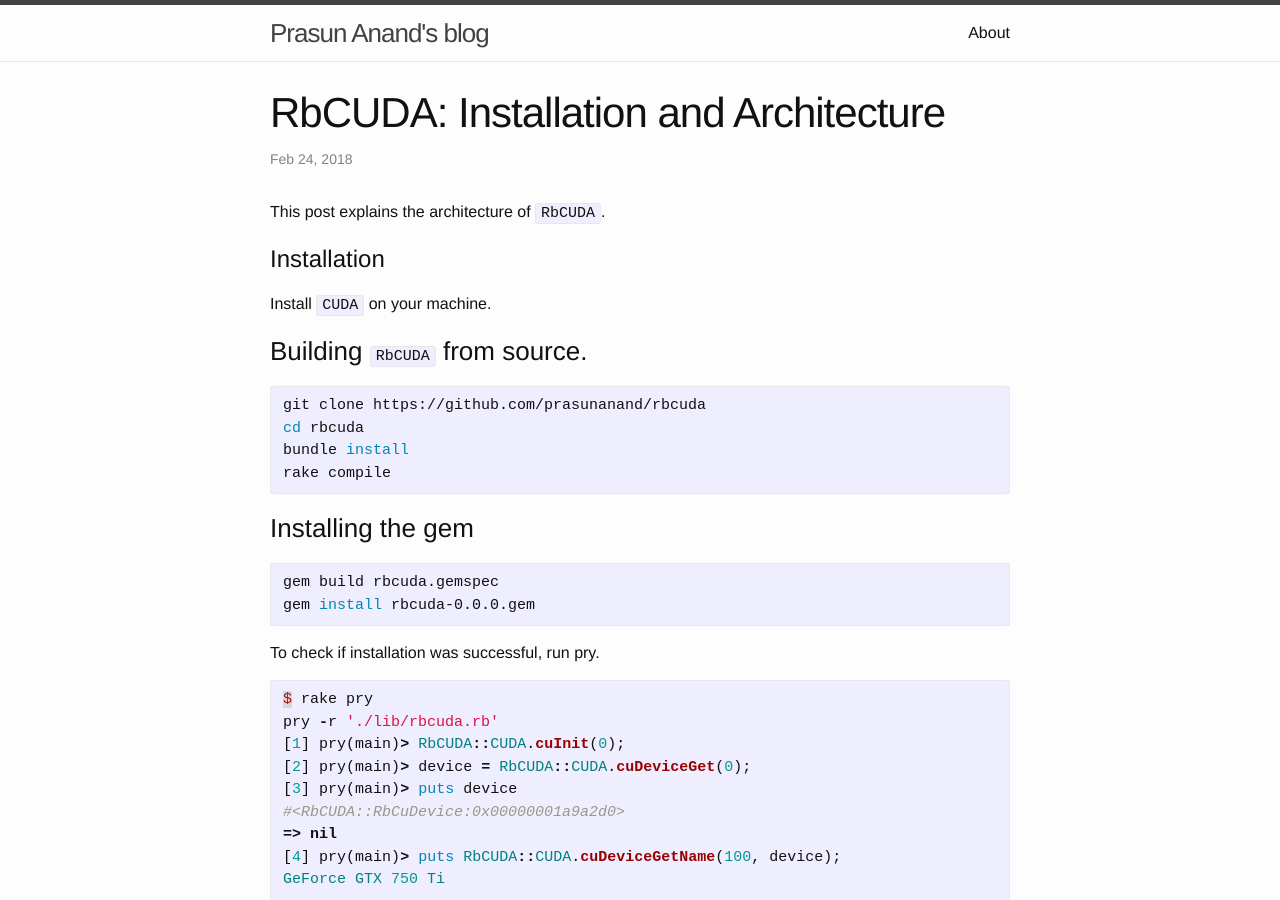
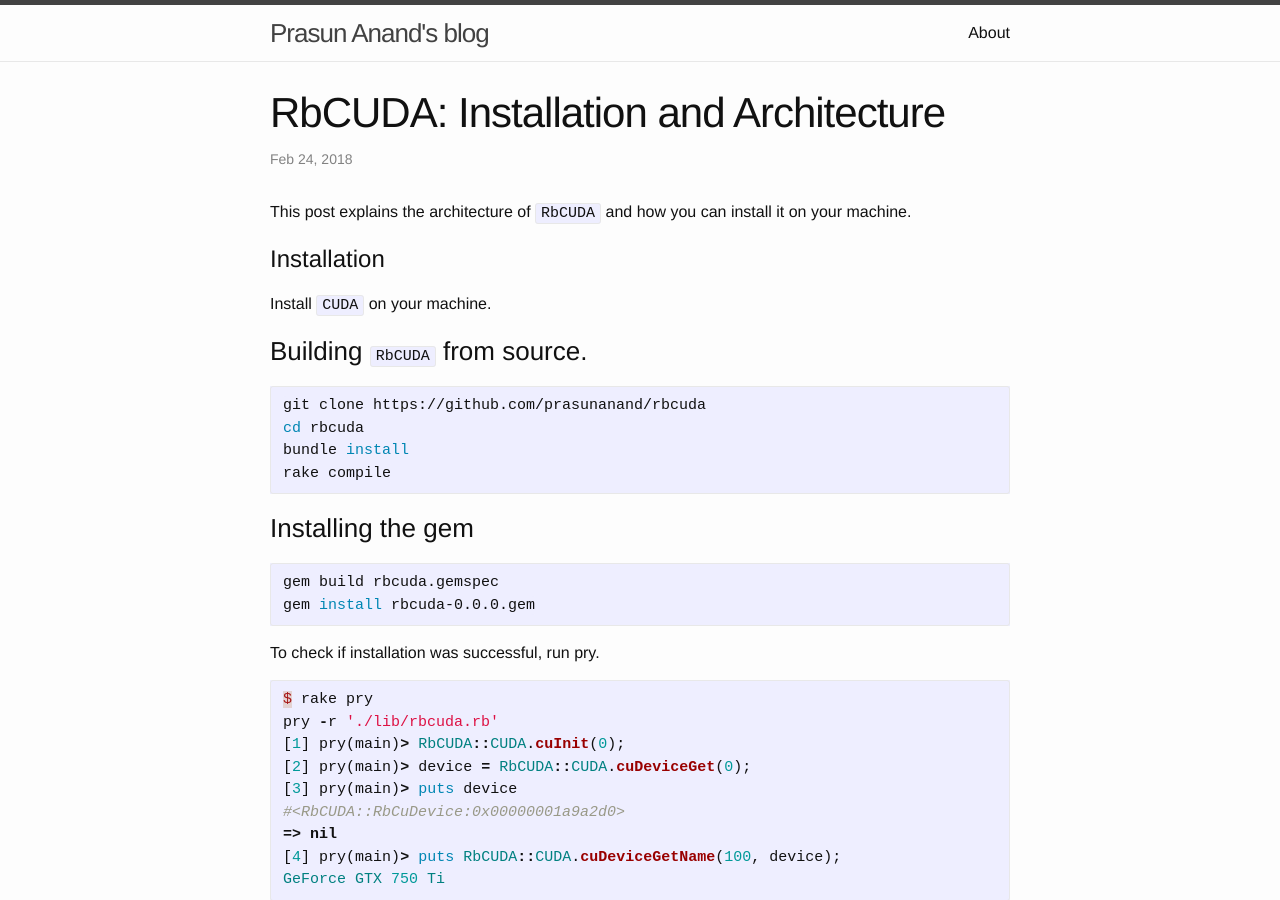
Before and after one commit to prasunanand/prasunanand.github.io, a Jekyll site: the page built from _posts/2018-02-24-rubygrant17-rbcuda-installation-and-architecture.markdown, in a window 1280 px wide and 900 px high. Built offline with Jekyll 4.4.1, drawn with Linux system fonts in a browser that asks for light colours; comment, search, counter and statistics services are not loaded.

Commit message:
edit: rbcuda installation and architecture

```diff
--- a/_posts/2018-02-24-rubygrant17-rbcuda-installation-and-architecture.markdown
+++ b/_posts/2018-02-24-rubygrant17-rbcuda-installation-and-architecture.markdown
@@ -6,7 +6,7 @@
 comments: true
 ---
 
-This post explains the architecture of `RbCUDA`.
+This post explains the architecture of `RbCUDA` and how you can install it on your machine.
 
 # Installation
 
```
